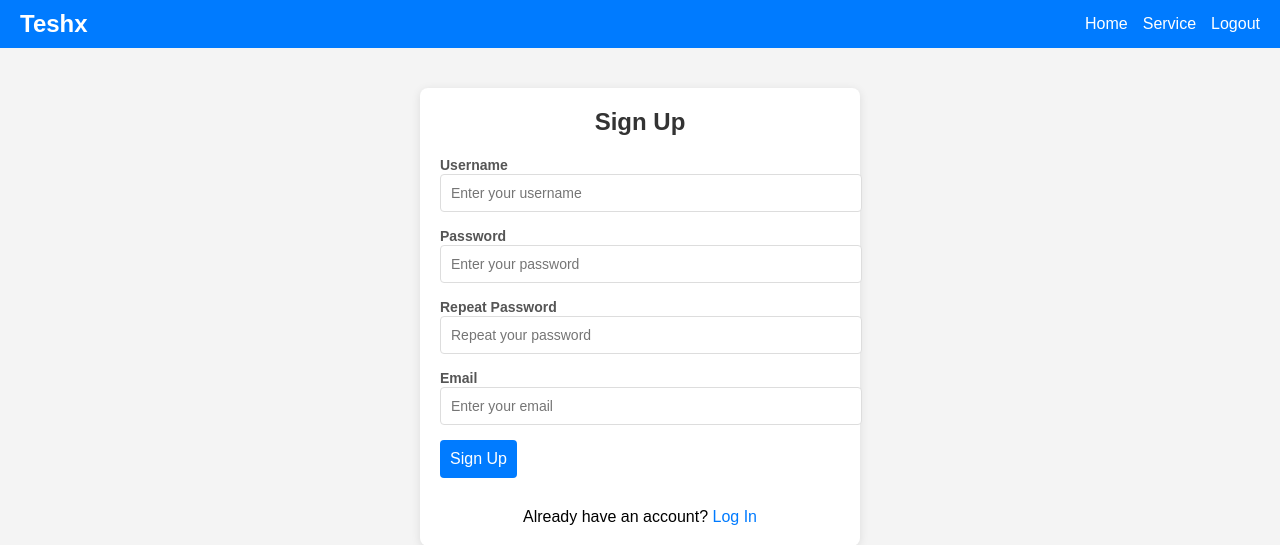
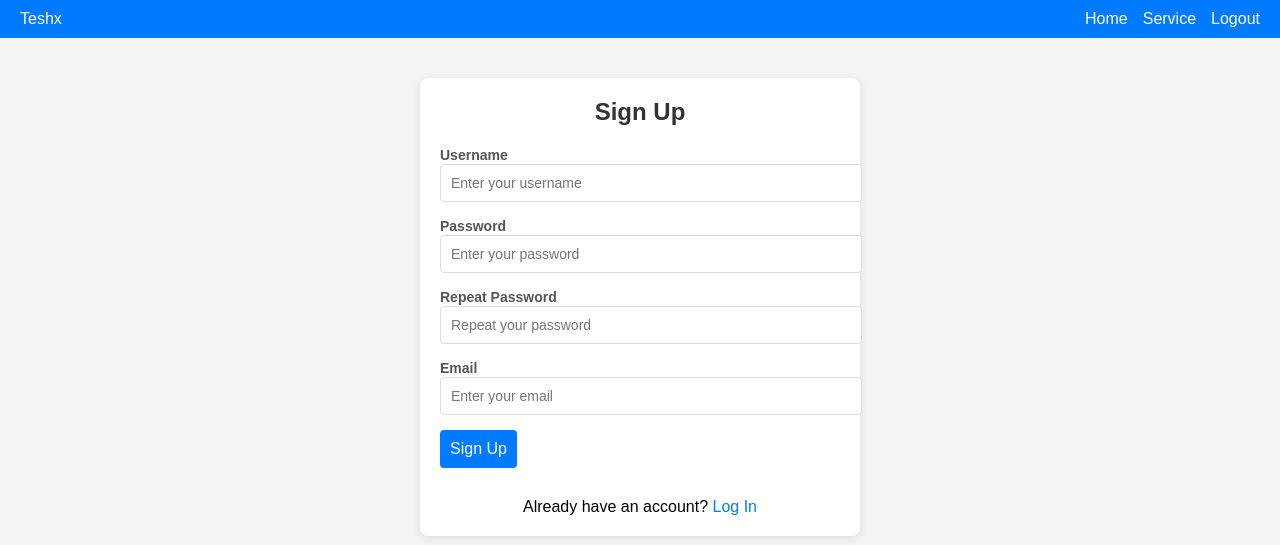
Before and after one commit to teshx/Learning-PHP, a PHP site: page /LoginProject/index.php in a window 1280 px wide. Shown: the top 545 px of the page. Run offline with PHP 8.4, Linux system fonts and the light colour scheme.

Commit message:
this is profile page

```diff
--- a/OOP/LoginProject/index.php
+++ b/OOP/LoginProject/index.php
@@ -22,10 +22,9 @@
             align-items: center;
         }
 
-        header .logo {
-            font-size: 24px;
-            font-weight: bold;
-        }
+if (isset($_SESSION["useruid"])) {
+    header("location:./profile.php");
+}
 
         header nav {
             display: flex;
```
Also changed, not shown: OOP/LoginProject/profile.php (added, +14 -0 lines).
